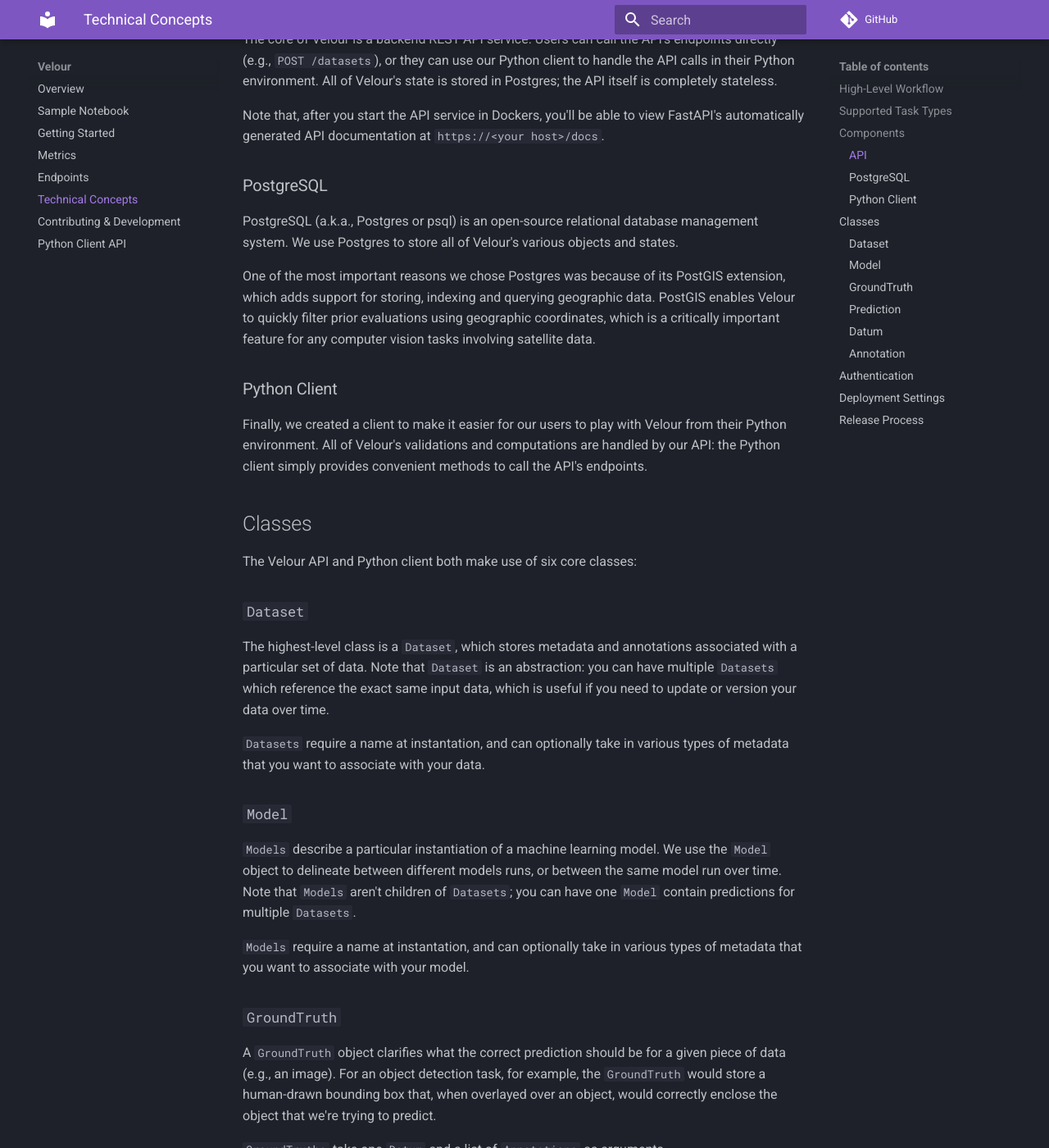
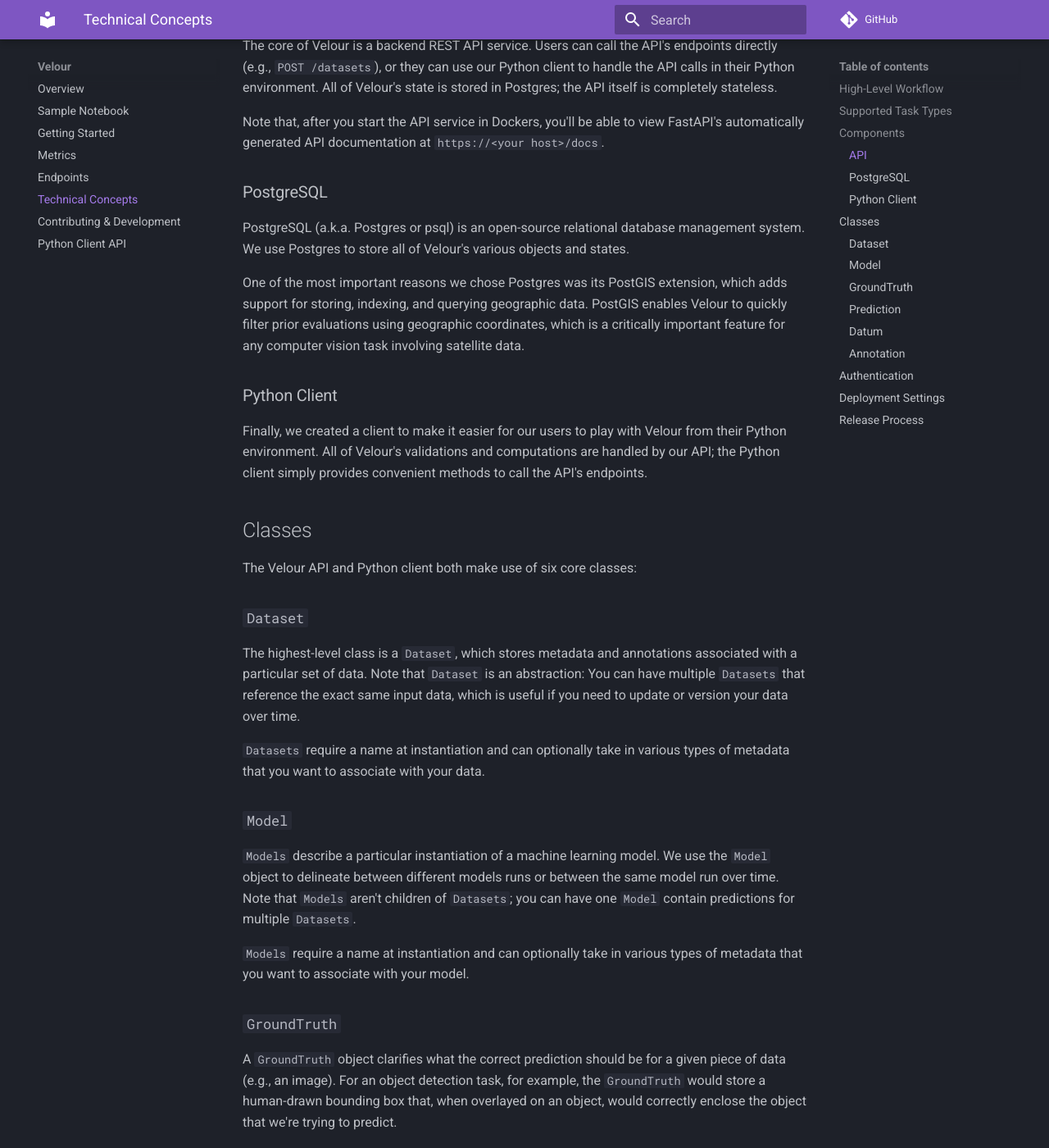
Before and after one commit to Striveworks/valor, an MkDocs documentation site: the page built from docs/technical_concepts.md, in a window 1280 px wide and 1400 px high, scrolled down 1633 px. Shown: the whole window at 82% size. Built offline with MkDocs 1.6.1 and Material for MkDocs 9.7.7, drawn with Linux system fonts in a browser that asks for light colours; comment, search, counter and statistics services are not loaded; some of the changed text lies outside the part shown.

```diff
--- a/docs/technical_concepts.md
+++ b/docs/technical_concepts.md
@@ -1,3 +1,4 @@
+
 # Technical Concepts
 
 On this page, we'll describe many of the technical concepts underpinning Velour.
@@ -43,19 +46,19 @@ We can think of Velour in terms of four orthogonal components:
 
 ### API
 
-The core of Velour is a backend REST API service. Users can call the API's endpoints directly (e.g., `POST /datasets`), or they can use our Python client to handle the API calls in their Python environment. All of Velour's state is stored in Postgres; the API itself is completely stateless.
+The core of Velour is a backend REST API service. Users can call the API's endpoints directly (e.g., `POST /datasets`), or they can use our Python client to handle the API calls in their Python environment.  All of Velour's state is stored in Postgres; the API itself is completely stateless.
 
 Note that, after you start the API service in Dockers, you'll be able to view FastAPI's automatically generated API documentation at `https://<your host>/docs`.
 
 ### PostgreSQL
 
-PostgreSQL (a.k.a., Postgres or psql) is an open-source relational database management system. We use Postgres to store all of Velour's various objects and states.
+PostgreSQL (a.k.a. Postgres or psql) is an open-source relational database management system. We use Postgres to store all of Velour's various objects and states.
 
-One of the most important reasons we chose Postgres was because of its PostGIS extension, which adds support for storing, indexing and querying geographic data. PostGIS enables Velour to quickly filter prior evaluations using geographic coordinates, which is a critically important feature for any computer vision tasks involving satellite data.
+One of the most important reasons we chose Postgres was its PostGIS extension, which adds support for storing, indexing, and querying geographic data. PostGIS enables Velour to quickly filter prior evaluations using geographic coordinates, which is a critically important feature for any computer vision task involving satellite data.
 
 ### Python Client
 
-Finally, we created a client to make it easier for our users to play with Velour from their Python environment. All of Velour's validations and computations are handled by our API: the Python client simply provides convenient methods to call the API's endpoints.
+Finally, we created a client to make it easier for our users to play with Velour from their Python environment. All of Velour's validations and computations are handled by our API; the Python client simply provides convenient methods to call the API's endpoints.
 
 ## Classes
 
@@ -63,19 +66,20 @@ The Velour API and Python client both make use of six core classes:
 
 ### `Dataset`
 
-The highest-level class is a `Dataset`, which stores metadata and annotations associated with a particular set of data. Note that `Dataset` is an abstraction: you can have multiple `Datasets` which reference the exact same input data, which is useful if you need to update or version your data over time.
+The highest-level class is a `Dataset`, which stores metadata and annotations associated with a particular set of data. Note that `Dataset` is an abstraction: You can have multiple `Datasets` that reference the exact same input data, which is useful if you need to update or version your data over time.
 
-`Datasets` require a name at instantation, and can optionally take in various types of metadata that you want to associate with your data.
+`Datasets` require a name at instantiation and can optionally take in various types of metadata that you want to associate with your data.
 
 ### `Model`
 
-`Models` describe a particular instantiation of a machine learning model. We use the `Model` object to delineate between different models runs, or between the same model run over time. Note that `Models` aren't children of `Datasets`; you can have one `Model` contain predictions for multiple `Datasets`.
+`Models` describe a particular instantiation of a machine learning model. We use the `Model` object to delineate between different models runs or between the same model run over time. Note that `Models` aren't children of `Datasets`; you can have one `Model` contain predictions for multiple `Datasets`.
 
-`Models` require a name at instantation, and can optionally take in various types of metadata that you want to associate with your model.
+`Models` require a name at instantiation and can optionally take in various types of metadata that you want to associate with your model.
+
 
 ### `GroundTruth`
 
-A `GroundTruth` object clarifies what the correct prediction should be for a given piece of data (e.g., an image). For an object detection task, for example, the `GroundTruth` would store a human-drawn bounding box that, when overlayed over an object, would correctly enclose the object that we're trying to predict.
+A `GroundTruth` object clarifies what the correct prediction should be for a given piece of data (e.g., an image). For an object detection task, for example, the `GroundTruth` would store a human-drawn bounding box that, when overlayed on an object, would correctly enclose the object that we're trying to predict.
 
 `GroundTruths` take one `Datum` and a list of `Annotations` as arguments.
 
@@ -85,17 +89,21 @@ A `Prediction` object describes the output of a machine learning model. For an o
 
 `Predictions` take one `Datum` and a list of `Annotations` as arguments.
 
+
 ### `Datum`
 
-`Datums` are used to store metadata about `GroundTruths` or `Predictions`. This metadata can include user-supplied metadata (e.g., JSONs filled with config details) or geospatial coordinates (via the `geospatial` argument). `Datums` provide the vital link between `GroundTruths` / `Predictions` and `Datasets`, and are useful when filtering your evaluations on specific conditions.
+`Datums` are used to store metadata about `GroundTruths` or `Predictions`. This metadata can include user-supplied metadata (e.g., JSONs filled with configuration details) or geospatial coordinates (via the `geospatial` argument). `Datums` provide the vital link between `GroundTruths` / `Predictions` and `Datasets`, and they are useful when filtering your evaluations on specific conditions.
+
 
 A `Datum` requires a universal ID (UID) and dataset name at instantiation, along with any `metadata` or `geospatial` dictionaries that you want to associate with your `GroundTruth` or `Prediction`.
+
 
 ### `Annotation`
 
 `Annotations` attach to both `GroundTruths` and `Predictions`, enabling users to add textual labels to these objects. If a `GroundTruth` depicts a bounding box around a cat, for example, the `Annotation` would be passed into the `GroundTruth` to clarify the correct label for the `GroundTruth` (e.g., `class=cat`) and any other labels the user wants to specify for that bounding box (e.g., `breed=tabby`).
 
-`Annotations` require the user to specify their task type, labels, and metadata at instantition. Users can also pass-in various visual representations tailored to their specific task, such as bounding boxes, segmentations, or image rasters.
+`Annotations` require the user to specify their task type, labels, and metadata at instantiation. Users can also pass in various visual representations tailored to their specific task, such as bounding boxes, segmentations, or image rasters.
+
 
 ## Authentication
 
```
Also changed, not shown: other parts of docs/technical_concepts.md (+18 -15 lines), docs/contributing.md (+15 -15 lines), docs/getting_started.md (+13 -13 lines), docs/index.md (+18 -17 lines), docs/metrics.md (+13 -11 lines), 5 other files.
